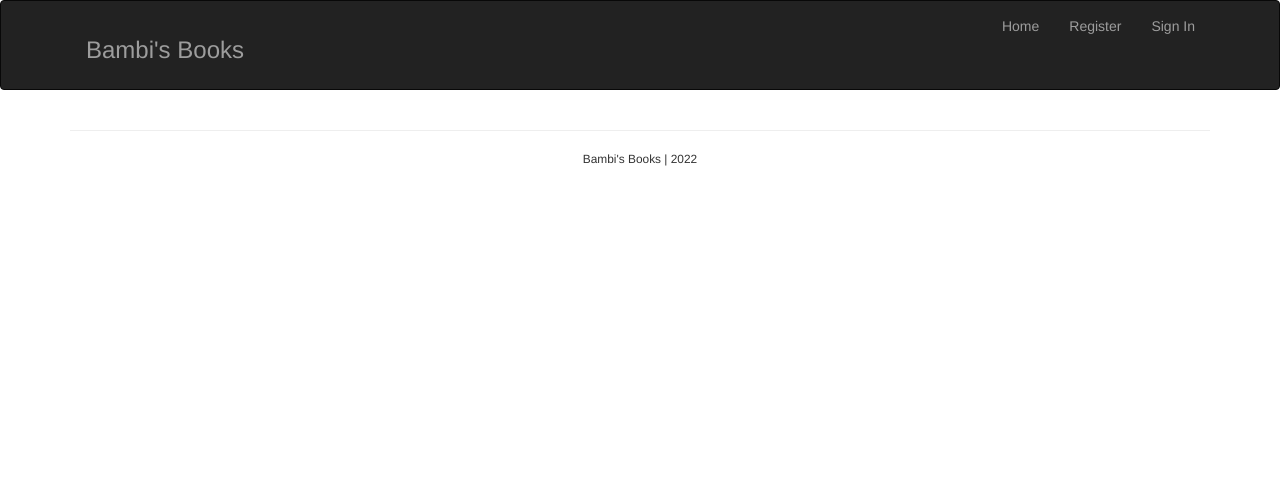
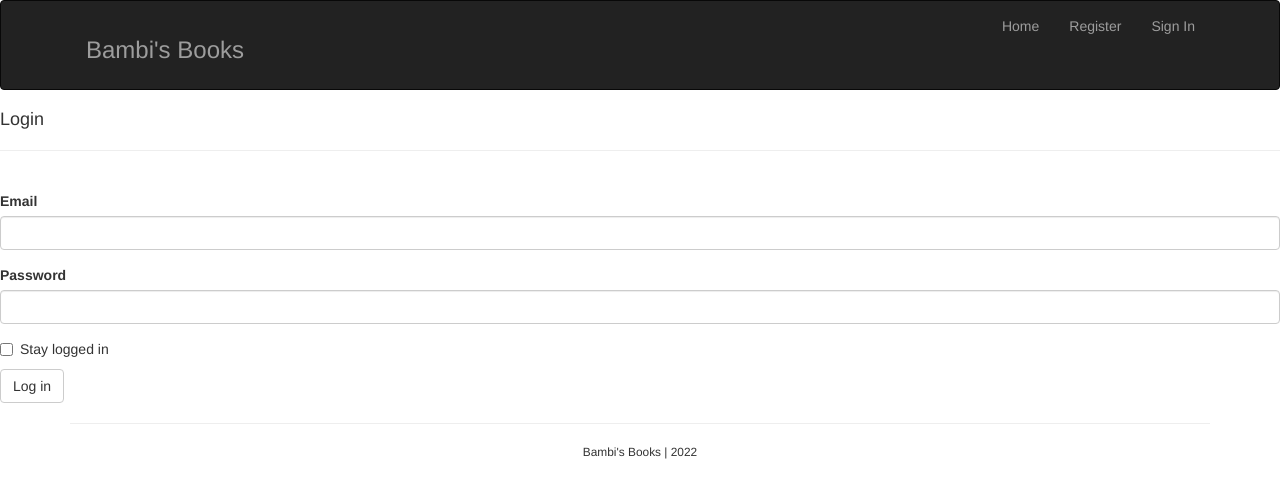
Before and after one commit to BasselGhazali/book-tracker, a Flask app: page /login in a window 1280 px wide. Shown: the top 498 px of the page. Run offline with Flask 2, Linux system fonts and the light colour scheme; some libraries are stand-ins or nearby versions.

Commit message:
added working login functionality

```diff
--- a/app/auth/forms.py
+++ b/app/auth/forms.py
@@ -1,5 +1,5 @@
 from flask_wtf import FlaskForm
-from wtforms import StringField, SubmitField, PasswordField
+from wtforms import StringField, SubmitField, PasswordField, BooleanField
 from wtforms.validators import DataRequired, Length, Email, EqualTo, ValidationError
 from app.auth.models import User
 
@@ -11,7 +11,6 @@ def email_exists(form, field):
 
 
 class RegistrationForm(FlaskForm):
-
     name = StringField('Name', validators=[DataRequired(),
                                            Length(3, 15, message='Username must be between 3 and 15 characters')])
     email = StringField('Email', validators=[DataRequired(), Email(), email_exists])
@@ -20,3 +19,10 @@ class RegistrationForm(FlaskForm):
                                                      EqualTo('confirm_password', message='Passwords must match')])
     confirm_password = PasswordField('Confirm Password', validators=[DataRequired()])
     submit = SubmitField('Register')
+
+
+class LoginForm(FlaskForm):
+    email = StringField('Email', validators=[DataRequired(), Email()])
+    password = PasswordField('Password', validators=[DataRequired()])
+    stay_logged_in = BooleanField('Stay logged in')
+    submit = SubmitField('Log in')
--- a/app/auth/routes.py
+++ b/app/auth/routes.py
@@ -1,5 +1,6 @@
 from flask import render_template, request, flash, redirect, url_for
-from app.auth.forms import RegistrationForm
+from flask_login import login_user
+from app.auth.forms import RegistrationForm, LoginForm
 from app.auth import authentication as at
 from app.auth.models import User
 
@@ -12,11 +13,22 @@ def register_user():
     if form.validate_on_submit():
         User.create_user(user=form.name.data, email=form.email.data, password=form.password.data)
         flash("Registration successful!")
-        return redirect(url_for('authentication.login_user'))
+        return redirect(url_for('authentication.log_in_user'))
 
     return render_template('registration.html', form=form)
 
 
 @at.route('/login', methods=['GET', 'POST'])
-def login_user():
-    return render_template('login.html')
+def log_in_user():
+    form = LoginForm()
+
+    if form.validate_on_submit():
+        user = User.query.filter_by(user_email=form.email.data).first()
+        if not user or not user.check_password(form.password.data):
+            flash('Invalid credentials, please try again')
+            return redirect(url_for('authentication.log_in_user'))
+
+        login_user(user, form.stay_logged_in.data)
+        return redirect(url_for('main.display_books'))
+
+    return render_template('login.html', form=form)
--- a/app/templates/auth/login.html
+++ b/app/templates/auth/login.html
@@ -1 +1,11 @@
 {% extends 'layout.html' %}
+
+{% block title %} Sign In {% endblock %}
+
+{% block content %}
+    <div>
+        <h4> Login</h4>
+        <hr><br>
+        {{ wtf.quick_form(form) }}
+    </div>
+{% endblock content %}
--- a/app/templates/tracker/layout.html
+++ b/app/templates/tracker/layout.html
@@ -37,7 +37,7 @@
 
             {% for message in get_flashed_messages() %}
                 <div class="container alert alert-info">
-                    <button type="button" class="btn" data-bs-dismiss="alert"> Dismiss </button>
+                    <button type="button" class="close" data-bs-dismiss="alert"> Dismiss </button>
                     {{ message }}
                 </div>
             {% endfor %}
```
Also changed, not shown: app/__init__.py (+5 -3 lines), app/auth/models.py (+11 -2 lines).
